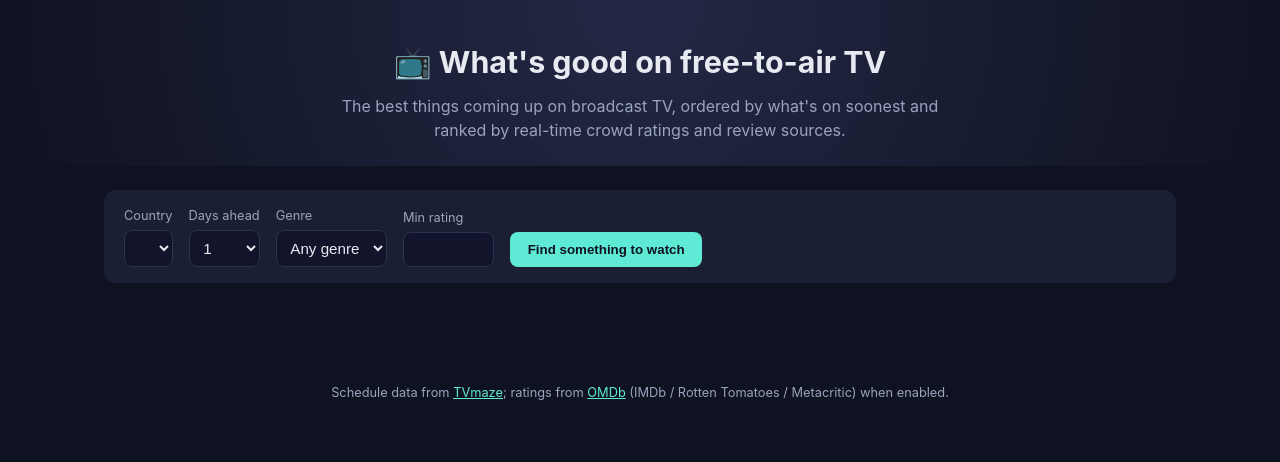
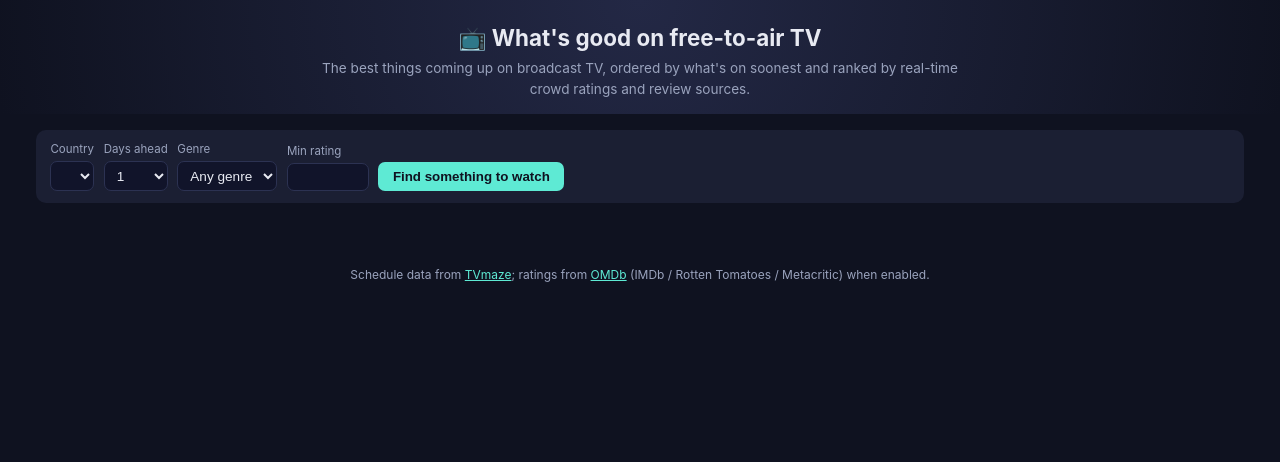
Before and after one commit to sandeepsachdev/experiment19, a Spring app: template src/main/resources/templates/index.html in a window 1280 px wide. Shown: the top 462 px of the page. Run offline with Thymeleaf, Linux system fonts and the light colour scheme; the template is opened without the code that fills it, so the values that code supplies are empty.

Commit message:
Make the UI much more compact with expandable show descriptions
- Cards are now dense horizontal rows with a small left thumbnail instead of
  tall full-width posters; tighter grid, hero, form, and footer spacing
- Show description, recommendation rationale, full airing list, and official
  link are collapsed into a single expandable 'More' section per card
- Title truncates with ellipsis; next-up time and rating chips stay visible
- Added HomeControllerTest that renders a recommendation through the template
  to verify the compact markup and guard against regressions

```diff
--- a/src/main/resources/static/css/style.css
+++ b/src/main/resources/static/css/style.css
@@ -17,50 +17,50 @@ body {
 }
 
 .hero {
-    padding: 2.5rem 1.5rem 1.5rem;
+    padding: 1.3rem 1.5rem .9rem;
     text-align: center;
     background: radial-gradient(circle at top, #232845, #0f1220);
 }
 
-.hero h1 { margin: 0 0 .5rem; font-size: 1.9rem; }
-.tagline { margin: 0 auto; max-width: 40rem; color: var(--muted); }
+.hero h1 { margin: 0 0 .25rem; font-size: 1.4rem; }
+.tagline { margin: 0 auto; max-width: 40rem; color: var(--muted); font-size: .85rem; }
 
-main { max-width: 70rem; margin: 0 auto; padding: 1.5rem; }
+main { max-width: 78rem; margin: 0 auto; padding: 1rem 1.25rem; }
 
 .controls {
     display: flex;
     flex-wrap: wrap;
-    gap: 1rem;
+    gap: .6rem;
     align-items: flex-end;
     background: var(--card);
-    padding: 1rem 1.25rem;
-    border-radius: 12px;
-    margin-bottom: 2rem;
+    padding: .7rem .9rem;
+    border-radius: 10px;
+    margin-bottom: 1rem;
 }
 
 .controls label {
     display: flex;
     flex-direction: column;
-    font-size: .8rem;
+    font-size: .72rem;
     color: var(--muted);
-    gap: .3rem;
+    gap: .2rem;
 }
 
 .controls input, .controls select {
     background: #11142a;
     border: 1px solid #2c3252;
     color: var(--text);
-    padding: .5rem .6rem;
-    border-radius: 8px;
-    font-size: .95rem;
+    padding: .35rem .5rem;
+    border-radius: 7px;
+    font-size: .85rem;
 }
 
 .controls button {
     background: var(--accent);
     color: #0f1220;
     border: 0;
-    padding: .6rem 1.1rem;
-    border-radius: 8px;
+    padding: .45rem .9rem;
+    border-radius: 7px;
     font-weight: 600;
     cursor: pointer;
 }
@@ -71,90 +71,97 @@ main { max-width: 70rem; margin: 0 auto; padding: 1.5rem; }
 
 .grid {
     display: grid;
-    grid-template-columns: repeat(auto-fill, minmax(18rem, 1fr));
-    gap: 1.25rem;
+    grid-template-columns: repeat(auto-fill, minmax(20rem, 1fr));
+    gap: .6rem;
 }
 
 .card {
     background: var(--card);
-    border-radius: 14px;
+    border-radius: 10px;
     overflow: hidden;
     display: flex;
-    flex-direction: column;
     border: 1px solid #262c47;
 }
 
-.poster img { width: 100%; height: 200px; object-fit: cover; display: block; }
+.thumb { width: 64px; flex-shrink: 0; object-fit: cover; align-self: stretch; }
 
-.body { padding: 1rem 1.1rem 1.2rem; display: flex; flex-direction: column; gap: .55rem; }
+.body { padding: .55rem .7rem; display: flex; flex-direction: column; gap: .35rem; min-width: 0; flex: 1; }
 
-.card-head { display: flex; justify-content: space-between; align-items: flex-start; gap: .5rem; }
-.card-head h2 { margin: 0; font-size: 1.15rem; }
+.card-head { display: flex; justify-content: space-between; align-items: baseline; gap: .5rem; }
+.card-head h2 {
+    margin: 0;
+    font-size: .98rem;
+    line-height: 1.25;
+    overflow: hidden;
+    text-overflow: ellipsis;
+    white-space: nowrap;
+}
 
 .score {
     background: var(--accent);
     color: #0f1220;
     font-weight: 700;
-    padding: .15rem .55rem;
-    border-radius: 8px;
-    font-size: .95rem;
+    padding: .05rem .4rem;
+    border-radius: 6px;
+    font-size: .8rem;
     white-space: nowrap;
 }
 
-.meta { margin: 0; color: var(--muted); font-size: .82rem; }
+.meta { margin: 0; color: var(--muted); font-size: .72rem; overflow: hidden; text-overflow: ellipsis; white-space: nowrap; }
 
 .next-up {
     display: flex;
     align-items: baseline;
-    gap: .5rem;
-    background: #11142a;
-    border: 1px solid #2c3252;
-    border-left: 3px solid var(--accent);
-    border-radius: 8px;
-    padding: .45rem .65rem;
+    gap: .4rem;
+    font-size: .82rem;
 }
 .next-up .when-day { font-weight: 700; color: var(--accent); }
-.next-up .when-time { font-weight: 700; font-size: 1.05rem; }
-.next-up .on-channel { color: var(--muted); margin-left: auto; font-size: .85rem; }
-
-.why { margin: 0; font-size: .92rem; }
+.next-up .when-time { font-weight: 700; }
+.next-up .on-channel { color: var(--muted); margin-left: auto; font-size: .78rem; white-space: nowrap; }
 
 .sources {
     list-style: none;
     display: flex;
     flex-wrap: wrap;
-    gap: .4rem;
+    gap: .3rem;
     padding: 0;
-    margin: .2rem 0 0;
+    margin: 0;
 }
 
 .sources li {
     background: #11142a;
     border: 1px solid #2c3252;
     border-radius: 999px;
-    padding: .15rem .6rem;
-    font-size: .75rem;
+    padding: .05rem .45rem;
+    font-size: .68rem;
 }
 .src-name { color: var(--muted); }
-.src-val { font-weight: 600; margin-left: .3rem; }
+.src-val { font-weight: 600; margin-left: .25rem; }
 
-.airings summary { cursor: pointer; color: var(--accent); font-size: .85rem; }
-.airings ul { margin: .5rem 0 0; padding-left: 1rem; font-size: .82rem; color: var(--muted); }
-.airings li { margin-bottom: .2rem; }
+.more { font-size: .82rem; }
+.more > summary { cursor: pointer; color: var(--accent); font-size: .78rem; list-style: none; }
+.more > summary::after { content: " ▾"; }
+.more[open] > summary::after { content: " ▴"; }
+.more > * { margin: .4rem 0 0; }
+
+.why { font-size: .82rem; color: var(--text); }
+.summary { font-size: .8rem; color: var(--muted); }
+
+.airings .airings-title { font-size: .76rem; color: var(--muted); }
+.airings ul { margin: .25rem 0 0; padding-left: 1rem; font-size: .78rem; color: var(--muted); }
+.airings li { margin-bottom: .15rem; }
 .airings .when { font-weight: 600; color: var(--text); }
-.airings .time { margin-left: .35rem; }
-.airings .channel { margin-left: .45rem; color: var(--accent); }
+.airings .time { margin-left: .3rem; }
+.airings .channel { margin-left: .4rem; color: var(--accent); }
 .airings .episode { display: block; font-style: italic; }
 
-.summary { font-size: .85rem; color: var(--muted); margin: 0; }
-
-.official { color: var(--accent); font-size: .85rem; text-decoration: none; margin-top: .2rem; }
+.official { display: inline-block; color: var(--accent); font-size: .8rem; text-decoration: none; }
 .official:hover { text-decoration: underline; }
 
 footer {
     text-align: center;
     color: var(--muted);
-    font-size: .8rem;
-    padding: 2rem 1rem 3rem;
+    font-size: .75rem;
+    padding: 1.2rem 1rem 1.8rem;
 }
 footer a { color: var(--accent); }
--- a/src/main/resources/templates/index.html
+++ b/src/main/resources/templates/index.html
@@ -51,20 +51,13 @@
 
     <section class="grid">
         <article class="card" th:each="rec : ${recommendations}">
-            <div class="poster" th:if="${rec.imageUrl != null}">
-                <img th:src="${rec.imageUrl}" th:alt="${rec.title}"/>
-            </div>
+            <img class="thumb" th:if="${rec.imageUrl != null}" th:src="${rec.imageUrl}" th:alt="${rec.title}"/>
             <div class="body">
                 <div class="card-head">
                     <h2 th:text="${rec.title}">Show title</h2>
                     <span class="score" th:if="${rec.compositeScore > 0}"
                           th:text="${#numbers.formatDecimal(rec.compositeScore, 1, 1)}">8.4</span>
                 </div>
-
-                <p class="meta">
-                    <span th:if="${rec.type != null}" th:text="${rec.type}">Scripted</span>
-                    <span th:if="${!rec.genres.isEmpty()}" th:text="'· ' + ${#strings.listJoin(rec.genres, ', ')}">Drama</span>
-                </p>
 
                 <!-- Next upcoming airing, formatted for quick scanning -->
                 <div class="next-up" th:with="next=${rec.airings[0]}">
@@ -73,7 +66,10 @@
                     <span class="on-channel" th:if="${next.channel != null}" th:text="${next.channel}">ABC</span>
                 </div>
 
-                <p class="why" th:text="${rec.why}">Why we recommend this.</p>
+                <p class="meta">
+                    <span th:if="${rec.type != null}" th:text="${rec.type}">Scripted</span>
+                    <span th:if="${!rec.genres.isEmpty()}" th:text="'· ' + ${#strings.listJoin(rec.genres, ', ')}">Drama</span>
+                </p>
 
                 <ul class="sources" th:if="${!rec.ratingSources.isEmpty()}">
                     <li th:each="src : ${rec.ratingSources}">
@@ -82,8 +78,12 @@
                     </li>
                 </ul>
 
-                <details class="airings" th:if="${rec.airings.size() > 1}">
-                    <summary th:text="'All ' + ${rec.airings.size()} + ' upcoming airings'">All airings</summary>
+                <details class="more" th:if="${rec.summary != null or rec.airings.size() > 1}">
+                    <summary>More</summary>
+                    <p class="why" th:text="${rec.why}">Why we recommend this.</p>
+                    <p class="summary" th:if="${rec.summary != null}" th:text="${rec.summary}">Summary.</p>
+                    <div class="airings" th:if="${rec.airings.size() > 1}">
+                        <span class="airings-title" th:text="'All ' + ${rec.airings.size()} + ' upcoming airings'">All airings</span>
                         <ul>
                             <li th:each="air : ${rec.airings}">
                                 <span class="when" th:text="${air.dayLabel} ?: 'Time TBC'">Today</span>
@@ -92,12 +92,10 @@
                                 <span class="episode" th:if="${air.episodeName != null}" th:text="${air.episodeName}"></span>
                             </li>
                         </ul>
-                </details>
-
-                <p class="summary" th:if="${rec.summary != null}" th:text="${rec.summary}">Summary.</p>
-
+                    </div>
                     <a class="official" th:if="${rec.officialSite != null}" th:href="${rec.officialSite}"
                        target="_blank" rel="noopener">Official site ↗</a>
+                </details>
             </div>
         </article>
     </section>
```
Also changed, not shown: 1 other file. Lines whose indentation alone changed are shown as unchanged.
